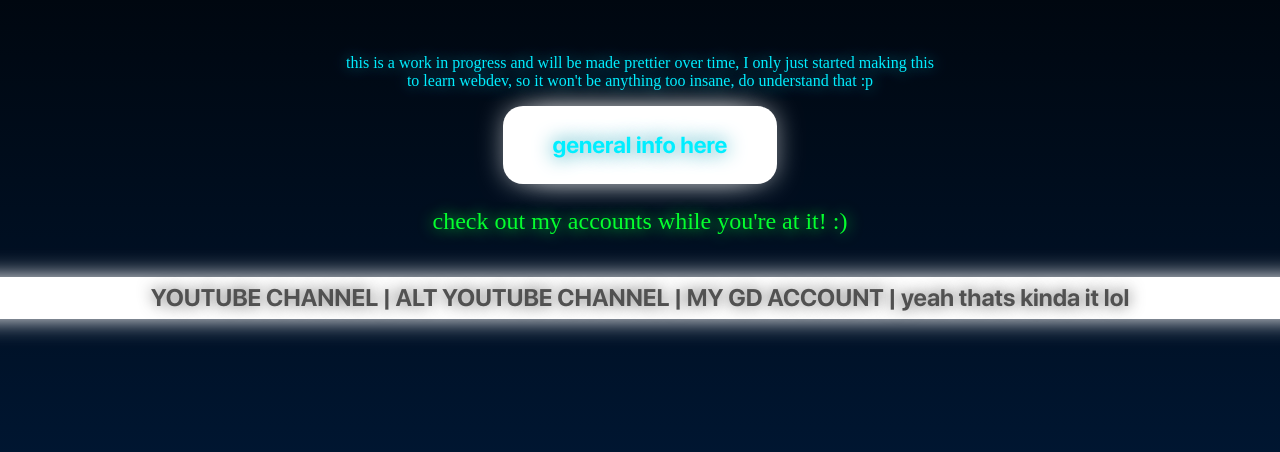
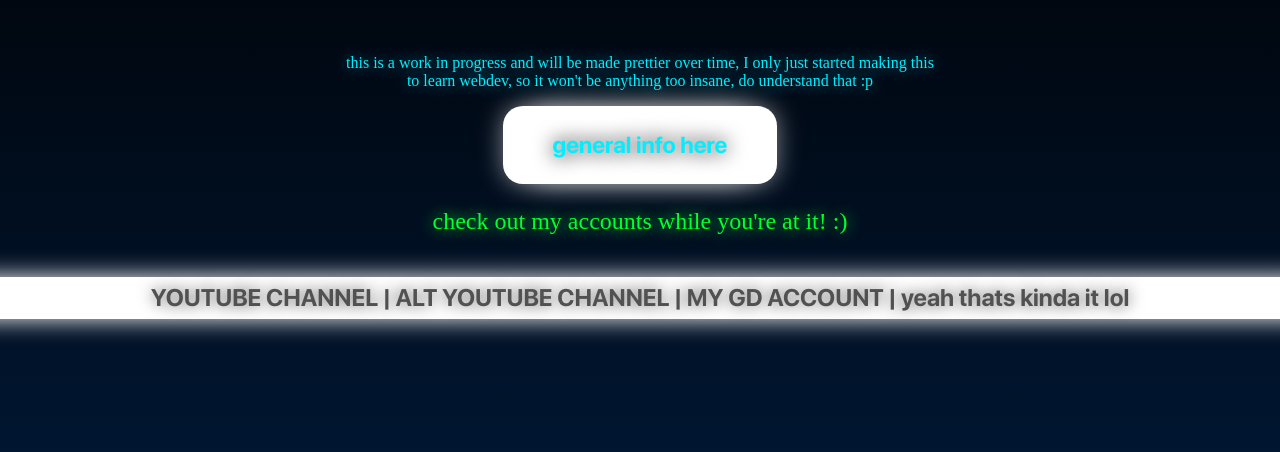
Before and after one commit to heptaval/valsite, a website built with webpack: page index.html in a window 1280 px wide. Shown: the part 220-672 px from the top of the page. Built offline with nearby package versions, Linux system fonts and the light colour scheme; a web font is replaced by a local one.

Commit message:
*fixed* shadow of "general info" link text

```diff
--- a/index.html
+++ b/index.html
@@ -80,7 +80,7 @@ body {
   font-family: SFProBold;
   font-size: larger;
   color: #00eeff;
-  text-shadow: 0 0 20px #0097ab;
+  text-shadow: 0 0 20px #000000;
   background-color: rgba(255, 255, 255, 1);
   border-radius: 20px;
   padding:25px;
```
